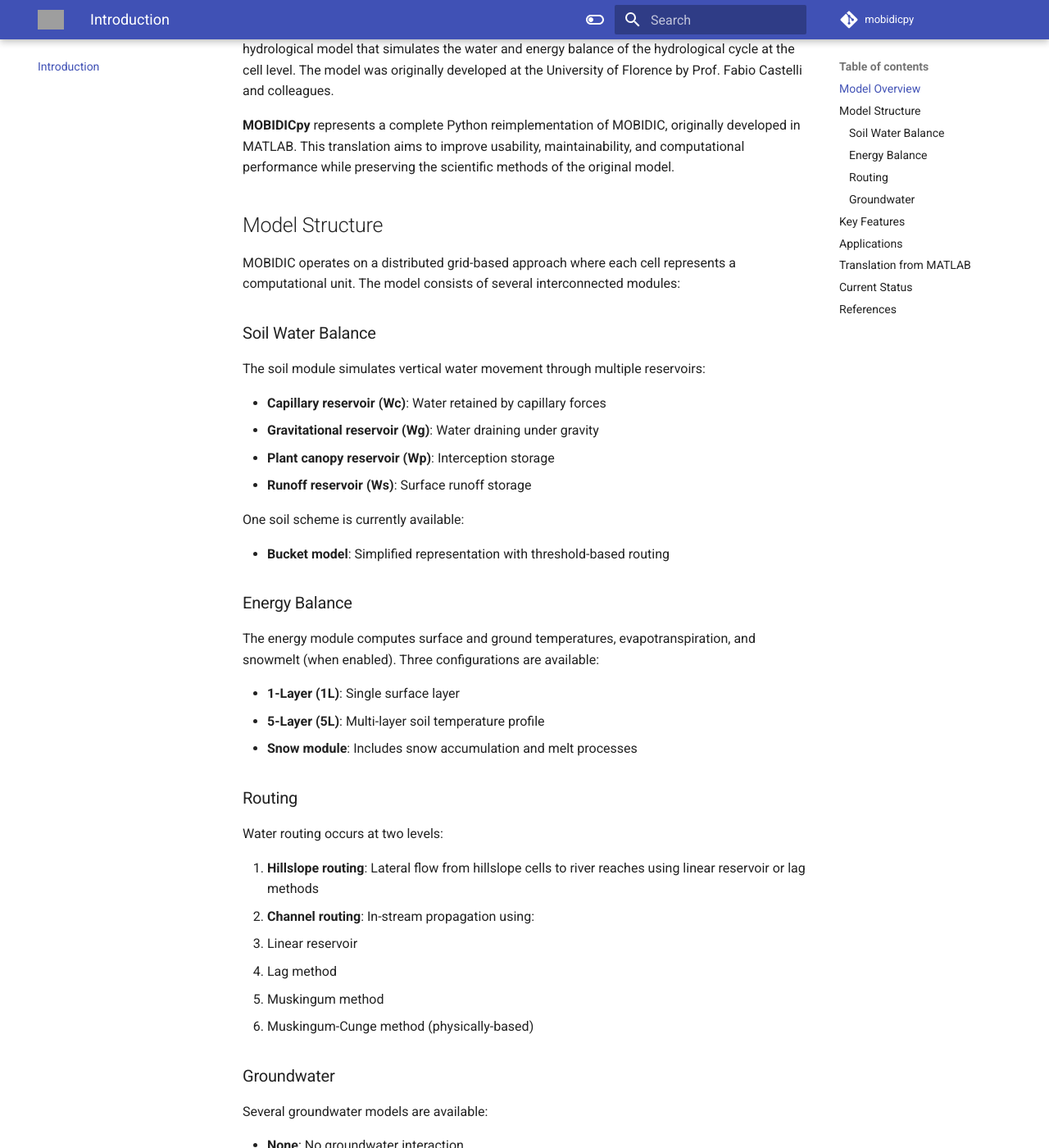
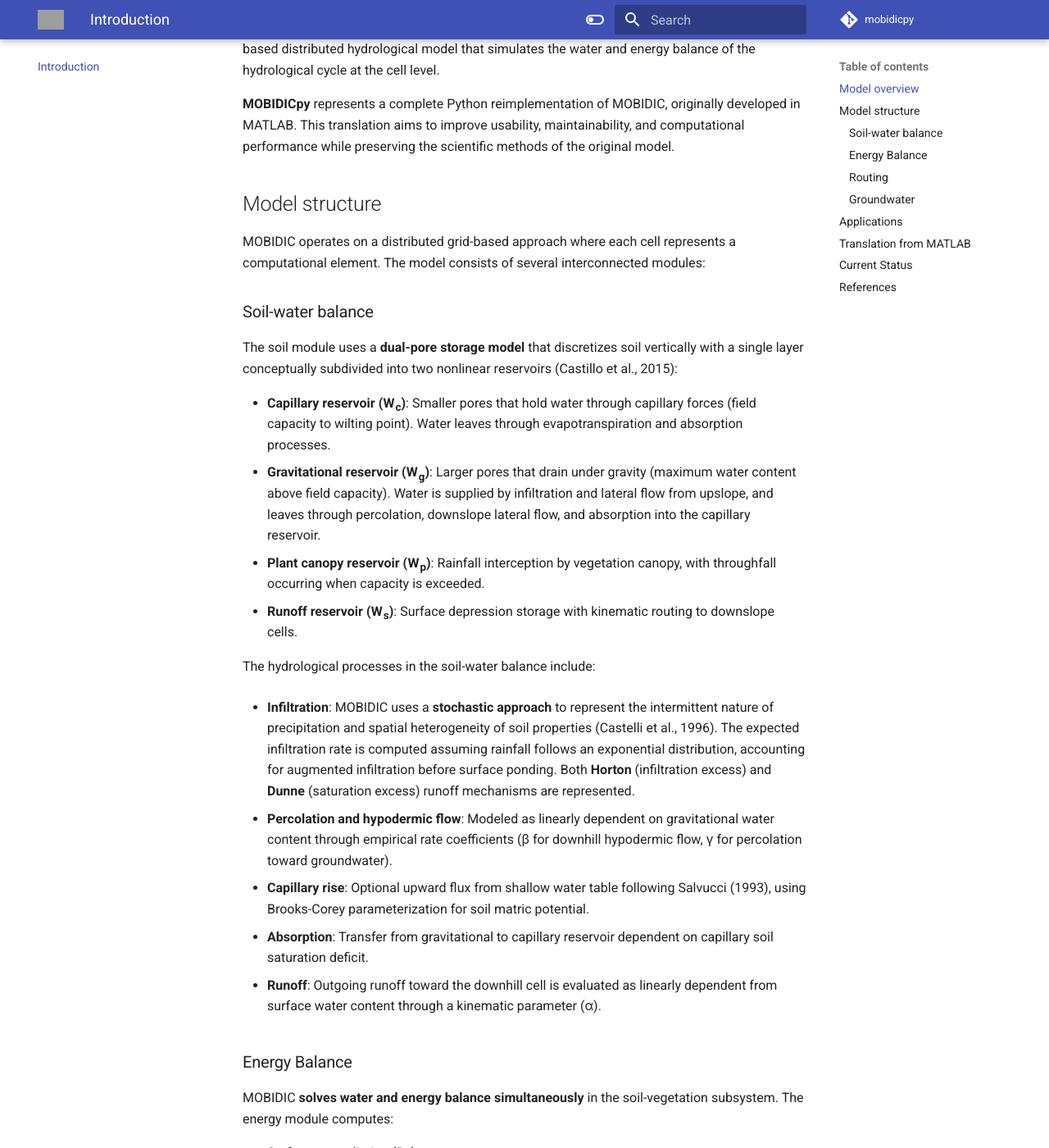
Before and after one commit to mobidichydro/MOBIDICpy, an MkDocs documentation site: the page built from docs/introduction.md, in a window 1280 px wide and 1400 px high, scrolled down 257 px. Shown: the whole window at 82% size. Built offline with MkDocs 1.6.1 and Material for MkDocs 9.7.7, drawn with Linux system fonts in a browser that asks for light colours; a script that is not in the unit is left out; comment, search, counter and statistics services are not loaded; some of the changed text lies outside the part shown; grey boxes are pictures that could not be loaded.

Commit message:
Improved documentation

````diff
--- a/docs/introduction.md
+++ b/docs/introduction.md
@@ -1,46 +1,75 @@
 # Introduction
 
-## Model Overview
+## Model overview
 
-MOBIDIC (MOdello di Bilancio Idrologico DIstribuito e Continuo) is a raster-based distributed hydrological model that simulates the water and energy balance of the hydrological cycle at the cell level. The model was originally developed at the University of Florence by Prof. Fabio Castelli and colleagues.
+MOBIDIC (MOdello di Bilancio Idrologico DIstribuito e Continuo) is a physically-based, raster-based distributed hydrological model that simulates the water and energy balance of the hydrological cycle at the cell level.
 
 **MOBIDICpy** represents a complete Python reimplementation of MOBIDIC, originally developed in MATLAB. This translation aims to improve usability, maintainability, and computational performance while preserving the scientific methods of the original model.
 
-## Model Structure
+## Model structure
 
-MOBIDIC operates on a distributed grid-based approach where each cell represents a computational unit. The model consists of several interconnected modules:
+MOBIDIC operates on a distributed grid-based approach where each cell represents a computational element. The model consists of several interconnected modules:
 
-### Soil Water Balance
+### Soil-water balance
 
-The soil module simulates vertical water movement through multiple reservoirs:
+The soil module uses a **dual-pore storage model** that discretizes soil vertically with a single layer conceptually subdivided into two nonlinear reservoirs (Castillo et al., 2015):
 
-- **Capillary reservoir (Wc)**: Water retained by capillary forces
-- **Gravitational reservoir (Wg)**: Water draining under gravity
-- **Plant canopy reservoir (Wp)**: Interception storage
-- **Runoff reservoir (Ws)**: Surface runoff storage
+- **Capillary reservoir (W<sub>c</sub>)**: Smaller pores that hold water through capillary forces (field capacity to wilting point). Water leaves through evapotranspiration and absorption processes.
+- **Gravitational reservoir (W<sub>g</sub>)**: Larger pores that drain under gravity (maximum water content above field capacity). Water is supplied by infiltration and lateral flow from upslope, and leaves through percolation, downslope lateral flow, and absorption into the capillary reservoir.
+- **Plant canopy reservoir (W<sub>p</sub>)**: Rainfall interception by vegetation canopy, with throughfall occurring when capacity is exceeded.
+- **Runoff reservoir (W<sub>s</sub>)**: Surface depression storage with kinematic routing to downslope cells.
 
-One soil scheme is currently available:
+The hydrological processes in the soil-water balance include:
 
-- **Bucket model**: Simplified representation with threshold-based routing
+- **Infiltration**: MOBIDIC uses a **stochastic approach** to represent the intermittent nature of precipitation and spatial heterogeneity of soil properties (Castelli et al., 1996). The expected infiltration rate is computed assuming rainfall follows an exponential distribution, accounting for augmented infiltration before surface ponding. Both **Horton** (infiltration excess) and **Dunne** (saturation excess) runoff mechanisms are represented.
+
+- **Percolation and hypodermic flow**: Modeled as linearly dependent on gravitational water content through empirical rate coefficients (β for downhill hypodermic flow, γ for percolation toward groundwater).
+
+- **Capillary rise**: Optional upward flux from shallow water table following Salvucci (1993), using Brooks-Corey parameterization for soil matric potential.
+
+- **Absorption**: Transfer from gravitational to capillary reservoir dependent on capillary soil saturation deficit.
+
+- **Runoff**: Outgoing runoff toward the downhill cell is evaluated as linearly dependent from surface water content through a kinematic parameter (α).
 
 ### Energy Balance
 
-The energy module computes surface and ground temperatures, evapotranspiration, and snowmelt (when enabled). Three configurations are available:
+MOBIDIC **solves water and energy balance simultaneously** in the soil-vegetation subsystem. The energy module computes:
 
-- **1-Layer (1L)**: Single surface layer
-- **5-Layer (5L)**: Multi-layer soil temperature profile
+- Surface net radiation (R<sub>n</sub>)
+- Ground heat flux (G)
+- Sensible heat flux (H)
+- Latent heat flux (LE) for evapotranspiration
+
+**Turbulent fluxes** are computed using bulk formulations that include both surface roughness and atmospheric stability effects (Van den Hurk and Holtslag, 1997). The energy balance is coupled with **1-D heat diffusion** into the soil, with vertical discretization using a three-point scheme.
+
+**Evapotranspiration**: Potential ET is computed first from the energy balance, then actual ET is calculated considering water availability in canopy, surface, and capillary soil reservoirs. Soil moisture stress on ET follows an S-curve relationship based on capillary saturation.
+
+Three energy balance configurations are available:
+
+- **None**: Energy balance disabled (a constant PET rate of 1 mm/day is used)
+- **1-Layer (1L)**: Single surface layer for land surface temperature
+- **5-Layer (5L)**: Multi-layer soil temperature profile with depth
 - **Snow module**: Includes snow accumulation and melt processes
 
 ### Routing
 
 Water routing occurs at two levels:
 
-1. **Hillslope routing**: Lateral flow from hillslope cells to river reaches using linear reservoir or lag methods
-2. **Channel routing**: In-stream propagation using:
-   - Linear reservoir
-   - Lag method
-   - Muskingum method
-   - Muskingum-Cunge method (physically-based)
+1. **Hillslope routing**: Lateral flow accumulates from upslope cells following D8 flow directions. Surface runoff (W<sub>s</sub>) and subsurface lateral flow (from W<sub>g</sub>) are routed separately through the hillslope network until reaching river channels.
+
+2. **Channel routing**: The river network is represented in **vector form** (from "blue lines maps") with channels treated as cylindrical. Rivers are fed by surface runoff and baseflow from groundwater. Available routing methods include:
+   - **Linear reservoir cascade**: Each reach is modeled as a simple reservoir with exponential recession (storage coefficient K). This method represents an optimal compromise between complexity and physical representativeness.
+   - **Lag method**: Simple translation with no attenuation
+   - **Muskingum method**: Hydraulic routing with wedge storage
+   - **Muskingum-Cunge method**: Physically-based hydraulic routing
+
+The linear reservoir routing equation for each reach is:
+
+```
+dQ/dt = A(qL + U·Q - Q)
+```
+
+where Q is discharge, qL is lateral inflow (surface + groundwater), A is a diagonal matrix of inverse characteristic times (1/K), and U is a binary topology matrix indicating tributary connections.
 
 ### Groundwater
 
@@ -49,26 +78,23 @@
 - **None**: No groundwater interaction
 - **Linear**: Simple linear reservoir
 - **Linear_mult**: Multiple parallel linear reservoirs
-- **Dupuit**: Physics-based aquifer model
+- **Dupuit**: 2-D physics-based aquifer model with explicit surface-subsurface interaction
 - **MODFLOW**: Coupling with USGS MODFLOW
 
-## Key Features
-
-- **Distributed approach**: Spatial heterogeneity in parameters and forcing
-- **Continuous simulation**: Long-term water balance accounting
-- **Multi-scale**: From hillslope (cell-level) to basin outlet
-- **Flexible**: Modular structure allows selective activation of components
-- **Physics-based**: Process representations grounded in hydrological theory
 
 ## Applications
 
 MOBIDIC has been successfully applied to:
 
-- Flood forecasting and early warning systems
-- Water resource management and planning
-- Climate change impact assessment
-- Land use change evaluation
-- Model intercomparison studies
+- **Operational flood forecasting**: Real-time predictions with data assimilation (Arno basin, Tuscany)
+- **Early warning systems**: Continuous monitoring with 10-25h lead times for peak flows
+- **Water resource management**: Long-term simulations for reservoir operations and water allocation
+- **Climate change studies**: Impact assessment on water availability and flood risk
+- **Land use change evaluation**: Urbanization effects on hydrologic response
+- **Remote sensing integration**: LST and soil moisture assimilation for improved predictions
+- **Model intercomparison**: Benchmarking and ensemble forecasting
+- **Research applications**: Green infrastructure performance, urban hydrology, coupled water quality
+
 
 ## Translation from MATLAB
 
@@ -77,14 +103,14 @@
 1. **Modernization**: Python 3.10+ with type hints and modern syntax
 2. **Simplification**: Functional approach prioritizing clarity over abstraction
 3. **Validation**: Regression testing against MATLAB reference outputs
-4. **Performance**: Leveraging NumPy, pandas, and modern geospatial libraries
+4. **Performance**: Leveraging NumPy, Numba, pandas, and modern geospatial libraries
 5. **Standards**: CF-compliant NetCDF, GeoParquet, Pydantic validation
 
-The original MATLAB implementation is being systematically translated with careful attention to scientific accuracy and numerical consistency.
+The original MATLAB implementation is being systematically translated with numerical consistency respect to the original model behavior.
 
 ## Current Status
 
-**Version 0.0.1 (Pre-Alpha)** - Configuration and preprocessing are functional. Core simulation engine is under development.
+**Version 0.0.1 (Pre-Alpha)** - Configuration, preprocessing and core simulation engine are functional. Basic hydrological processes (infiltration, percolation, runoff generation, hillslope and linear channel routing) are implemented. Energy balance, groundwater models, and advanced features are under development.
 
 See the [home page](index.md) for implementation status.
 
@@ -114,6 +140,11 @@
 Masi, M., Masseroni, D., Castelli, F. (2025). Coupled hydrologic, hydraulic, and surface water quality models for pollution management in urban–rural areas.
 Journal of Hydrology, 657, 133172. DOI: [10.1016/j.jhydrol.2025.133172](https://doi.org/10.1016/j.jhydrol.2025.133172).
 
+Salvucci, G. D. (1993), An approximate solution for steady vertical flux of moisture through an unsaturated homogeneous soil, Water
+Resour. Res., 29(11), 3749–3753, DOI: [10.1029/93WR02068](https://doi.org/10.1029/93WR02068).
+
+Van den Hurk, B., and A. Holtslag (1997), On the bulk parameterization of surface fluxes for various conditions and parameter ranges, Boundary Layer Meteorol., 82(1), 119–133, DOI: [10.1023/A:1000245600901](https://doi.org/10.1023/A:1000245600901).
+
 Yang, J., Castelli, F., Chen, Y. (2014). Multiobjective sensitivity analysis and optimization of
 distributed hydrologic model MOBIDIC. Hydrology and Earth System Sciences, 18(10), 4101–4112.
 DOI: [10.5194/HESS-18-4101-2014](https://doi.org/10.5194/HESS-18-4101-2014)
````
